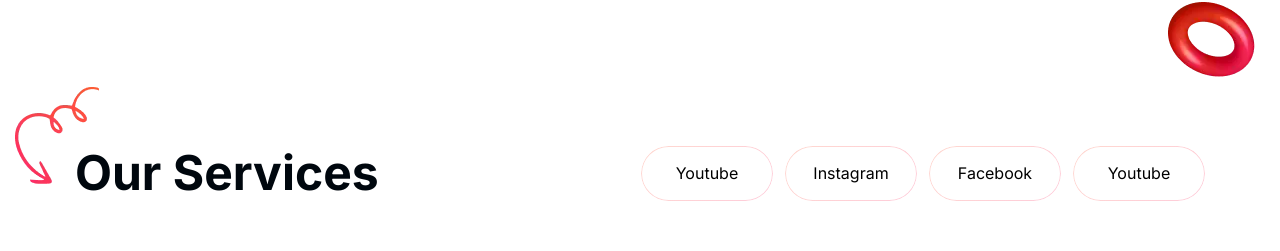
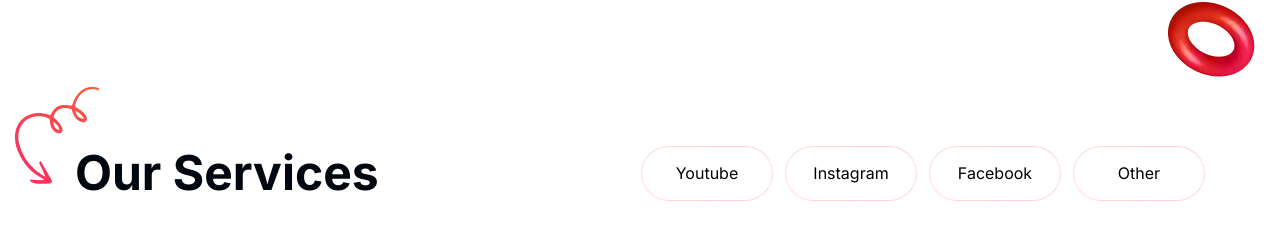
Before and after one commit to Gagandharmk/social-media-website, a Next.js app: page / in a window 1280 px wide. Shown: the part 3243-3494 px from the top of the page. Built offline with nearby package versions, Linux system fonts and the light colour scheme; a web font is replaced by a local one.

Commit message:
nav bgackground fixed

```diff
--- /dev/null
+++ b/src/components/common/ServiceButron.jsx
@@ -0,0 +1,36 @@
+import React, { useState } from "react";
+
+const ServiceButton = ({ secondary, dropdownItems }) => {
+  const [isOpen, setIsOpen] = useState(false);
+
+  const toggleDropdown = () => {
+    setIsOpen(!isOpen);
+  };
+
+  return (
+    <>
+      <div className="relative">
+        <button
+          className={`serviceButton hover:gradient-bg text-base hover:!text-white rounded-[32px] flex items-center justify-center !text-black transition-all duration-200 xl:w-[132px] lg:w-[120px] md:w-[110px] w-[100px] xl:h-[55px] lg:-h[50px] md:h-[45px] h-[42px]`}
+          onClick={toggleDropdown}
+        >
+          {secondary}
+        </button>
+        {isOpen && (
+          <div className="absolute right-0 mt-2 sm:w-[125px] w-[100px]  bg-white border border-gray-200 divide-y divide-gray-100 rounded-md shadow-lg z-20">
+            {dropdownItems.map((item, index) => (
+              <div
+                key={index}
+                className="px-4 py-2 text-base hover:gradient-bg"
+              >
+                {item}
+              </div>
+            ))}
+          </div>
+        )}
+      </div>
+    </>
+  );
+};
+
+export default ServiceButton;
--- a/src/components/home/ContactUs.jsx
+++ b/src/components/home/ContactUs.jsx
@@ -88,7 +88,7 @@ const ContactUs = () => {
             method="post"
             className="xl:max-w-[642px] lg:max-w-[550px] max-w-[500px] w-full"
           >
-            <div className="  w-full flex flex-col  lg:gap-6 mg:gap-5 sm:gap-3 gap-2">
+            <div className="  sm:max-w-full flex flex-col max-w-[400px] lg:gap-6 mg:gap-5 sm:gap-3 gap-2 sm:mx-0 mx-auto">
               <div className="flex lg:gap-5 mg:gap-4 gap-3 sm:flex-row flex-col">
                 <CommonInput
                   type={"text"}
--- a/src/components/home/Footer.jsx
+++ b/src/components/home/Footer.jsx
@@ -10,10 +10,15 @@ const Footer = () => {
   return (
     <>
       <section
-        className="bg-[url('/images/webp/HowItWork.webp')] bg-no-repeat  bg-cover w-full xl:py-[206px]  lg:py-[190px] md:py-[160px] sm:py-[130px] pt-[50px] pb-[30px] "
+        className="bg-[url('/images/webp/Footer-bg.webp')] bg-no-repeat bg-top !bg-cover w-full xl:pt-[206px]  lg:pt-[190px] md:pt-[160px] sm:pt-[130px] pt-[50px] pb-[30px] relative "
         id="how-it-work"
         style={{ backgroundSize: "100% 100%" }}
       >
+        <img
+          className="hidden lg:block absolute right-[25px] top-[67px] "
+          src="/images/webp/forgroundImg2.webp"
+          alt=""
+        />{" "}
         <div className=" max-w-[1170px] px-4  w-full mx-auto flex flex-col md:flex-row  justify-between items-center lg:gap-[52px] sm:gap-[32px] gap-5 relative">
           <div className="flex flex-col gap-4 max-w-[301px] items-center md:items-start text-center md:text-left w-full">
             <h3 className="text-4xl gradient-text">Logo</h3>
--- a/src/components/home/Home.jsx
+++ b/src/components/home/Home.jsx
@@ -24,8 +24,8 @@ const Home = () => {
       <Faqs />
       <SuccessMetrics />
       <OurBlogs />
-      {/* <ContactUs />
-      <Footer /> */}
+      <ContactUs />
+      <Footer />
     </>
   );
 };
--- a/src/components/home/OurServices.jsx
+++ b/src/components/home/OurServices.jsx
@@ -12,6 +12,7 @@ import "swiper/css/pagination";
 import { Autoplay, Pagination, Navigation } from "swiper/modules";
 import { NextIcon, PrevIcon } from "../common/Icon";
 import ButtonSecondary from "../common/ButtonSecondary";
+import ServiceButton from "../common/ServiceButron";
 
 const OurServices = () => {
   const swiperRef = useRef(null);
@@ -86,7 +87,10 @@ const OurServices = () => {
               <ButtonSecondary secondary={"Youtube"} />
               <ButtonSecondary secondary={"Instagram"} />
               <ButtonSecondary secondary={"Facebook"} />
-              <ButtonSecondary secondary={"Youtube"} />
+              <ServiceButton
+                secondary={"Other"}
+                dropdownItems={["Snapchat", "WhatsApp"]}
+              />
             </div>
           </div>
           <div className="flex max-w-[1172px] w-full items-center justify-center mx-auto">
```
Also changed, not shown: public/images/webp/Footer-bg.webp (added).
